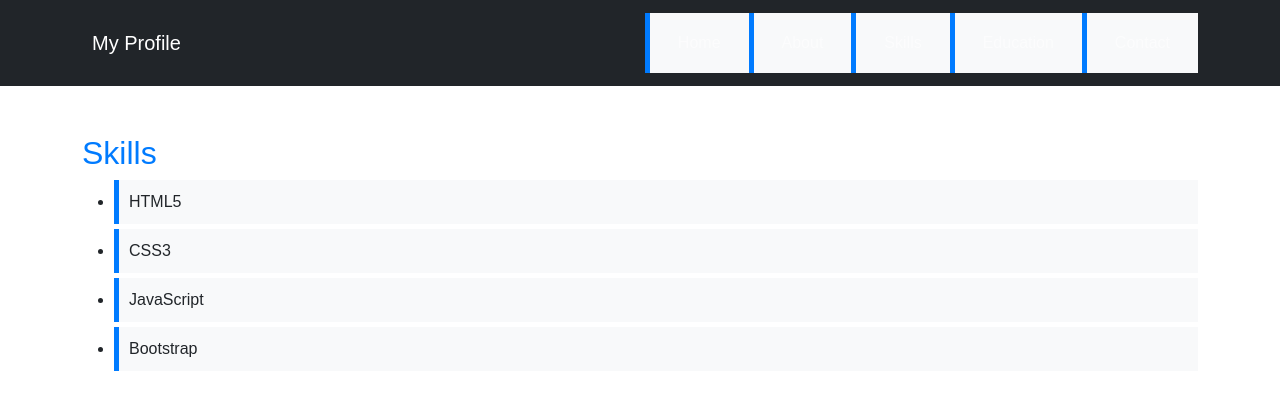
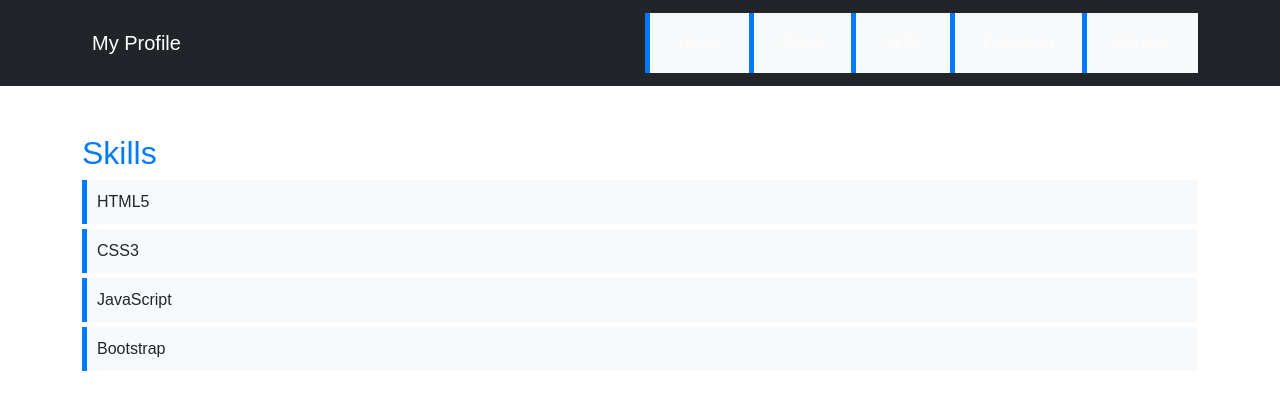
Before and after one commit to Naiko-tech/personal-profile2, a plain HTML site: page skills.html in a window 1280 px wide. Drawn offline with nearby package versions, Linux system fonts and the light colour scheme.

Commit message:
Update style.css

```diff
--- a/style.css
+++ b/style.css
@@ -26,11 +26,12 @@ nav a:hover{
     padding: 20px 0;
 }
 
-a:hover{
-  text-decoration: underline;
-}
 
 
+ul {
+    list-style-type: none;
+    padding: 0;
+}
 
 ul li {
     background: #f8f9fa;
```
